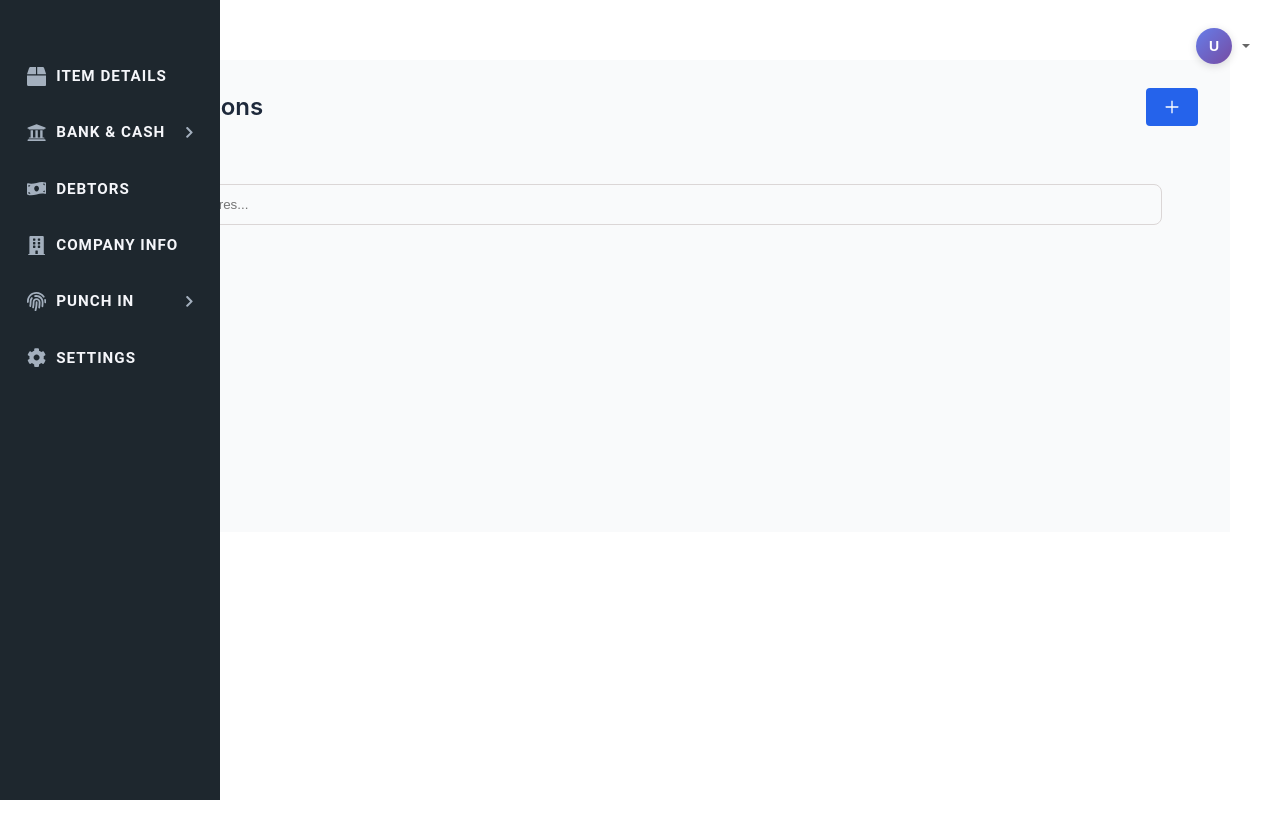
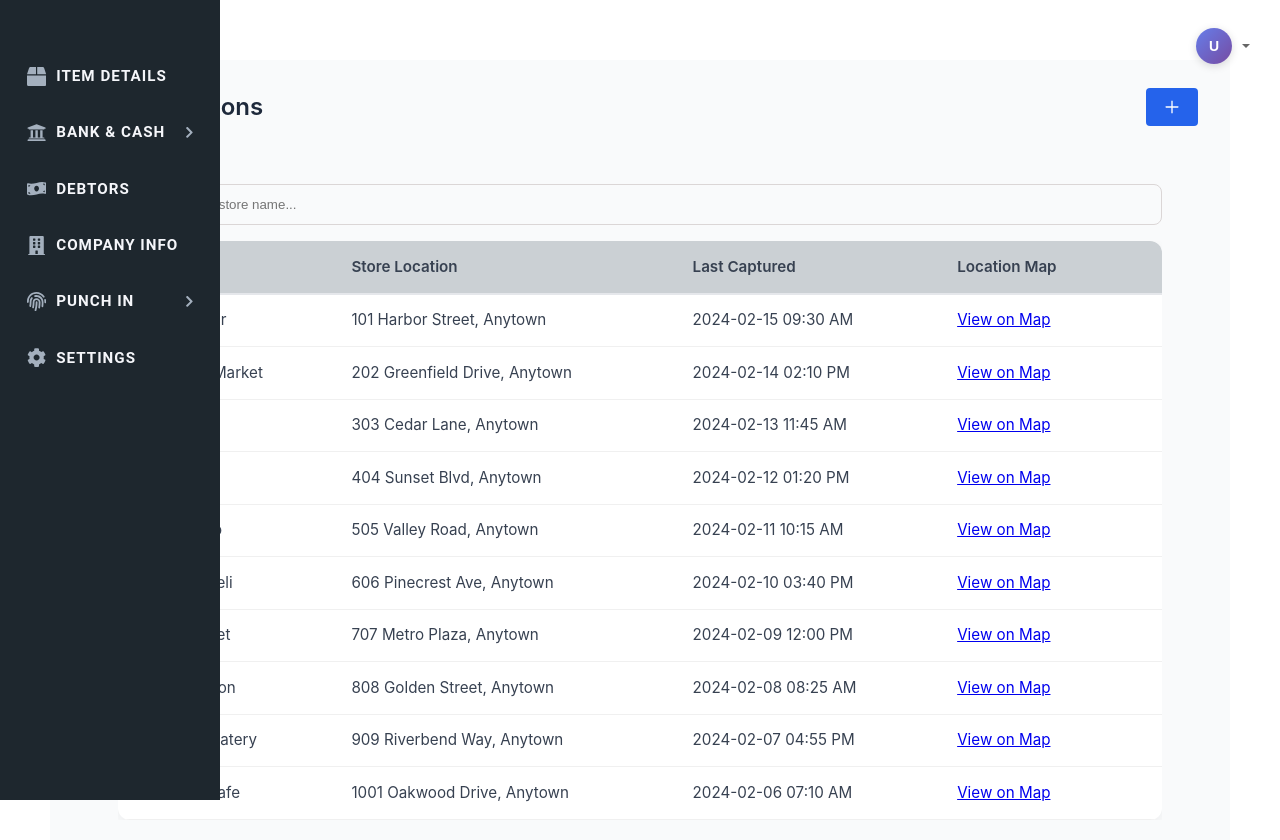
Before and after one commit to sajith231/TASK_WEBAPP_FRONTEND, a React (Vite) app: page /punchin in a window 1280 px wide. Shown: the top 840 px of the page. Before the commit the page ends 800 px from the top, so only its background shows below. Built offline with nearby package versions, Linux system fonts and the light colour scheme; no server answers.

Commit message:
feat: enhance StoreTable component with improved search functionality and updated table styles

```diff
--- a/src/components/Punchin/StoreTable.jsx
+++ b/src/components/Punchin/StoreTable.jsx
@@ -1,4 +1,4 @@
-import React, { useState } from 'react'
+import React, { useMemo, useState } from 'react'
 import './StoreTable.scss'
 import { GoSearch } from 'react-icons/go';
 import StoreCard from './StoreCard';
@@ -94,19 +94,19 @@ const StoresData = [
 
 const defaultColumns = [
     {
-        header: "storeName",
+        header: "Store Name",
         accessorKey: "storeName"
     },
     {
-        header: "storeLocation",
+        header: "Store Location",
         accessorKey: "storeLocation"
     },
     {
-        header: "lastCapturedTime",
+        header: "Last Captured",
         accessorKey: "lastCapturedTime"
     },
     {
-        header: "Map",
+        header: "Location Map",
         cell: ({ row }) => {
             const { latitude, longitude } = row.original;
             const mapsUrl = `https://www.google.com/maps?q=${latitude},${longitude}`;
@@ -128,9 +128,15 @@ const defaultColumns = [
 const StoreTable = () => {
     const [search, setSearch] = useState('')
 
-    const filteredStores = StoresData.filter((store) =>
-        store.storeName.toLowerCase().includes(search.toLowerCase())
-    )
+    const filteredStores = useMemo(() => {
+        return StoresData.filter((store) =>
+            store.storeName.toLowerCase().includes(search.toLowerCase()) ||
+            store.storeLocation.toLowerCase().includes(search.toLowerCase())
+
+        )
+    }, [search])
+
+
 
     const table = useReactTable({
         data: filteredStores,
@@ -146,7 +152,7 @@ const StoreTable = () => {
                 <GoSearch className="search_icon" />
                 <input
                     type="text"
-                    placeholder="Search stores..."
+                    placeholder="Search by store name..."
                     value={search}
                     onChange={(e) => setSearch(e.target.value)}
                     className="search_input"
@@ -155,11 +161,37 @@ const StoreTable = () => {
 
             {/* Table Container */}
             <div className="table_container">
-
+                <table>
+                    <thead>
+                        {table.getHeaderGroups().map((headerGroup) => (
+                            <tr key={headerGroup.id}>
+                                {headerGroup.headers.map((header) => (
+                                    <th key={header.id}>
+                                        {flexRender(
+                                            header.column.columnDef.header,
+                                            header.getContext()
+                                        )}
+                                    </th>
+                                ))}
+                            </tr>
+                        ))}
+                    </thead>
+                    <tbody>
+                        {table.getRowModel().rows.map((row) => (
+                            <tr key={row.id}>
+                                {row.getVisibleCells().map((cell) => (
+                                    <td
+                                        key={cell.id}
+                                        data-label={cell.column.columnDef.header} // 🔹 mobile label
+                                    >
+                                        {flexRender(cell.column.columnDef.cell, cell.getContext())}
+                                    </td>
+                                ))}
+                            </tr>
+                        ))}
+                    </tbody>
+                </table>
             </div>
-
-
-
         </div>
     )
 }
--- a/src/components/Punchin/StoreTable.scss
+++ b/src/components/Punchin/StoreTable.scss
@@ -23,8 +23,97 @@
     }
 
 
-    .table_container{
 
+    .table_container {
+        width: 100%;
+        overflow-x: auto;
+        // padding: 1rem;
+        margin-top: 1rem;
+
+        table {
+            width: 100%;
+            border-collapse:collapse;
+            font-family: 'Inter', sans-serif;
+            font-size: 0.95rem;
+            background: #fff;
+            border-radius: 0.75rem;
+            overflow: hidden;
+            box-shadow: 0 4px 12px rgba(0, 0, 0, 0.05);
+
+            thead {
+                background: #cbd0d4;
+
+                th {
+                    text-align: left;
+                    padding: 0.85rem 1rem;
+                    font-weight: 600;
+                    color: #374151;
+                    border-bottom: 2px solid #e5e7eb;
+                    white-space: nowrap;
+                }
+            }
+
+            tbody {
+                tr {
+                    border-bottom: 1px solid #f0f0f0;
+                    transition: background 0.2s ease;
+
+                    &:hover {
+                        background: #b3d3f4;
+                    }
+                }
+
+                td {
+                    padding: 0.85rem 1rem;
+                    color: #374151;
+                    vertical-align: middle;
+                    white-space: nowrap;
+                }
+            }
+        }
+
+        // 🔹 Responsive stacked view on mobile
+        //   @media (max-width: 640px) {
+        //     table,
+        //     thead,
+        //     tbody,
+        //     th,
+        //     td,
+        //     tr {
+        //       display: block;
+        //       width: 100%;
+        //     }
+
+        //     thead {
+        //       display: none;
+        //     }
+
+        //     tbody {
+        //       tr {
+        //         margin-bottom: 1rem;
+        //         border: 1px solid #e5e7eb;
+        //         border-radius: 0.5rem;
+        //         padding: 0.5rem;
+        //         background: #fff;
+        //         box-shadow: 0 2px 6px rgba(0,0,0,0.05);
+        //       }
+
+        //       td {
+        //         display: flex;
+        //         justify-content: space-between;
+        //         padding: 0.6rem;
+        //         border: none;
+
+        //         &::before {
+        //           content: attr(data-label);
+        //           font-weight: 600;
+        //           color: #6b7280;
+        //           margin-right: 0.5rem;
+        //         }
+        //       }
+        //     }
+        //   }
     }
 
+
 }
```
